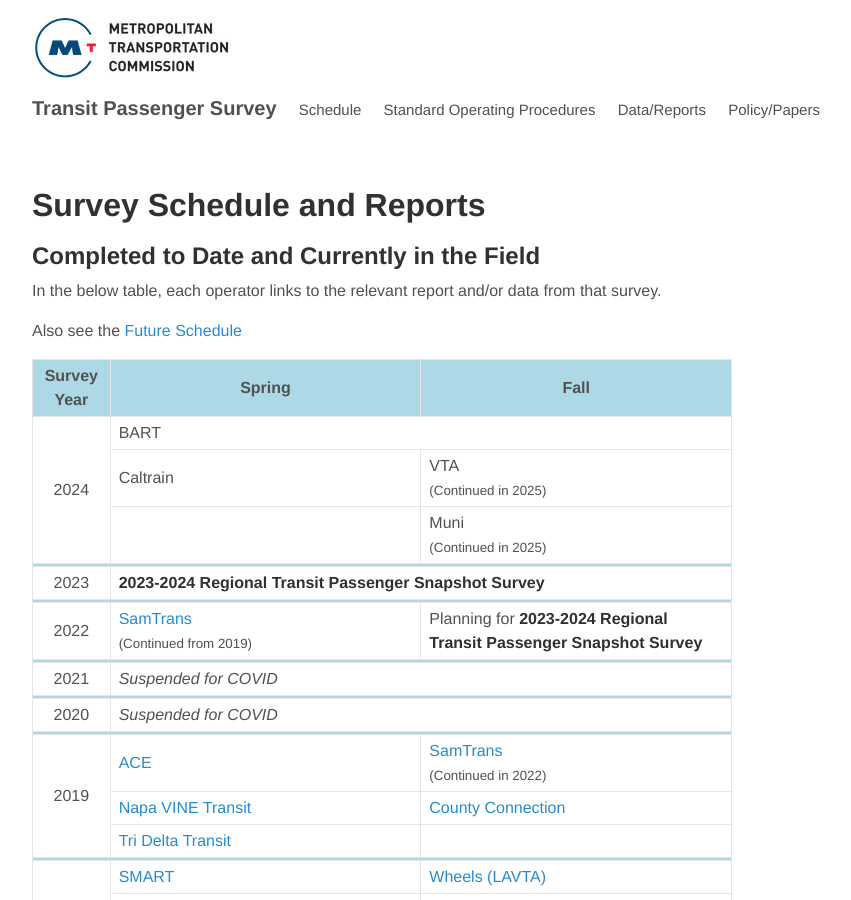
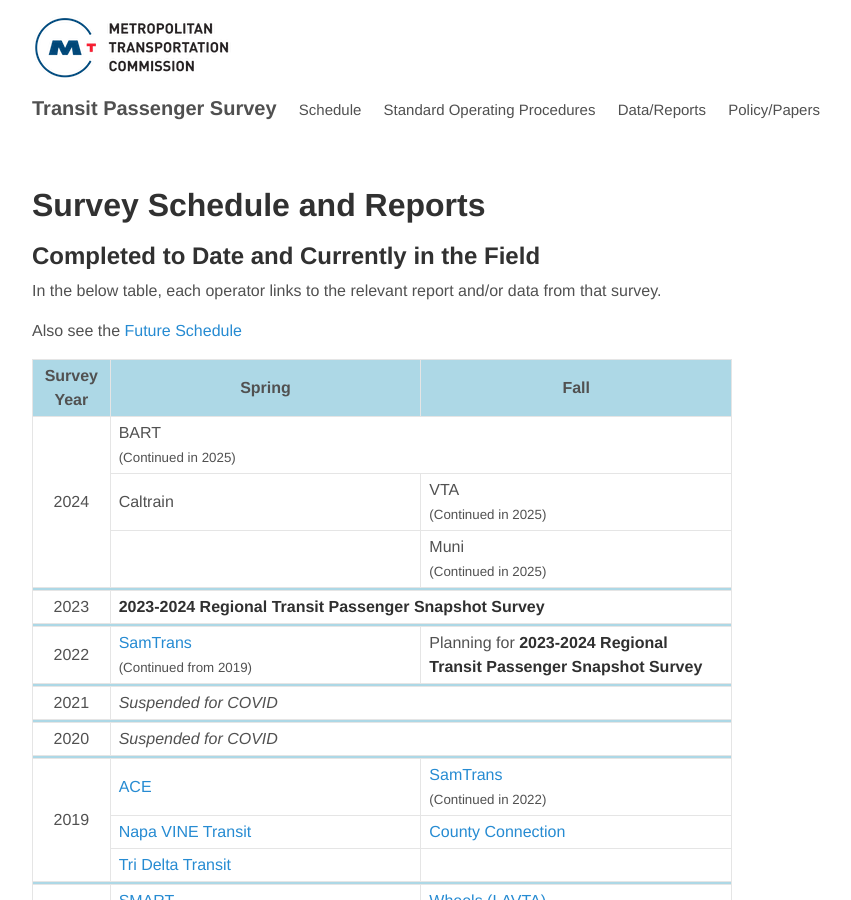
Before and after one commit to BayAreaMetro/transit-passenger-surveys, a Jekyll site: the page built from schedule.md, in a window 1280 px wide and 900 px high. Shown: the whole window, without its empty margins (144-995 px from the left). Built offline with Jekyll 4.4.1, drawn with Linux system fonts in a browser that asks for light colours; nearby versions of some CDN libraries; library files that are not in the unit come from our copies.

Commit message:
Update schedule.md

```diff
--- a/schedule.md
+++ b/schedule.md
@@ -20,7 +20,7 @@
  <tbody>
   <tr>
     <td rowspan="3" style="text-align:center; vertical-align:middle;">2024</td>
-    <td colspan="2">BART</td>
+    <td colspan="2">BART<br /><small>(Continued in 2025)</small></td>
   </tr>
   <tr>
     <td>Caltrain</td>
```
